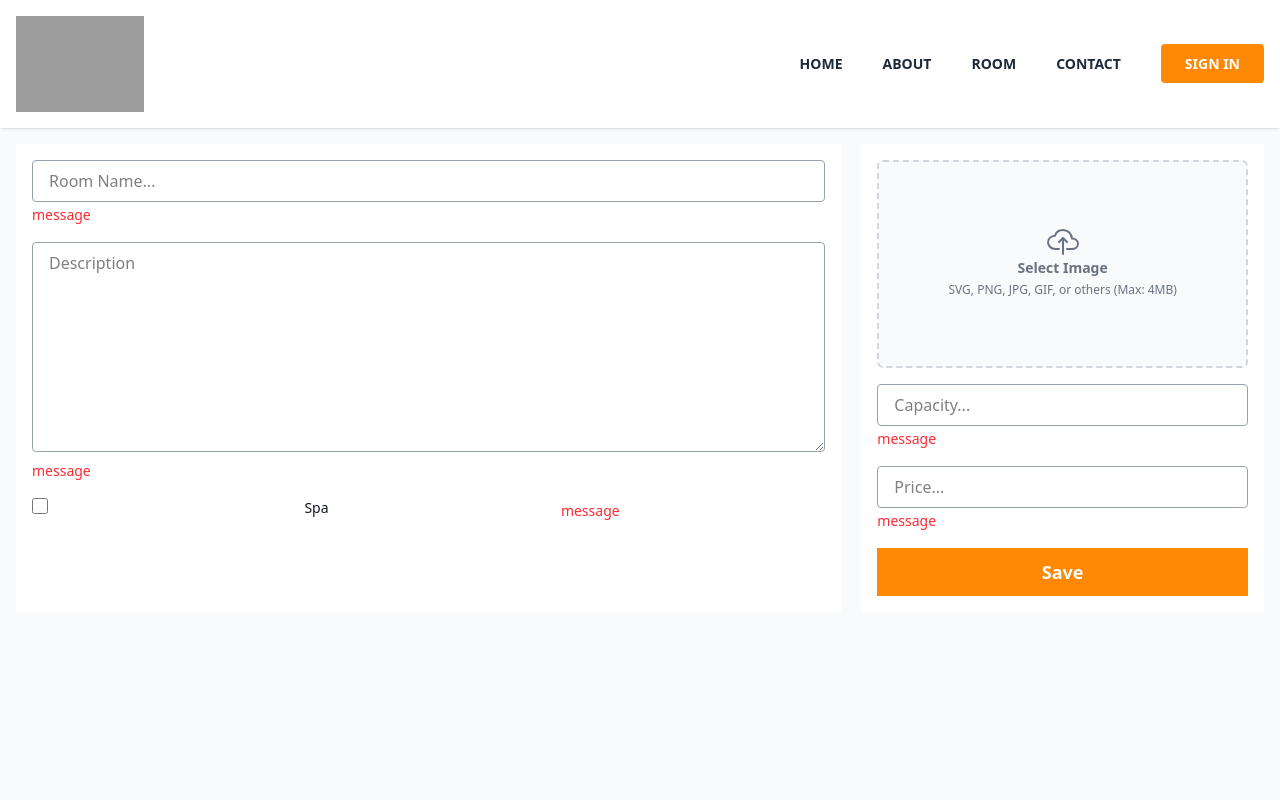
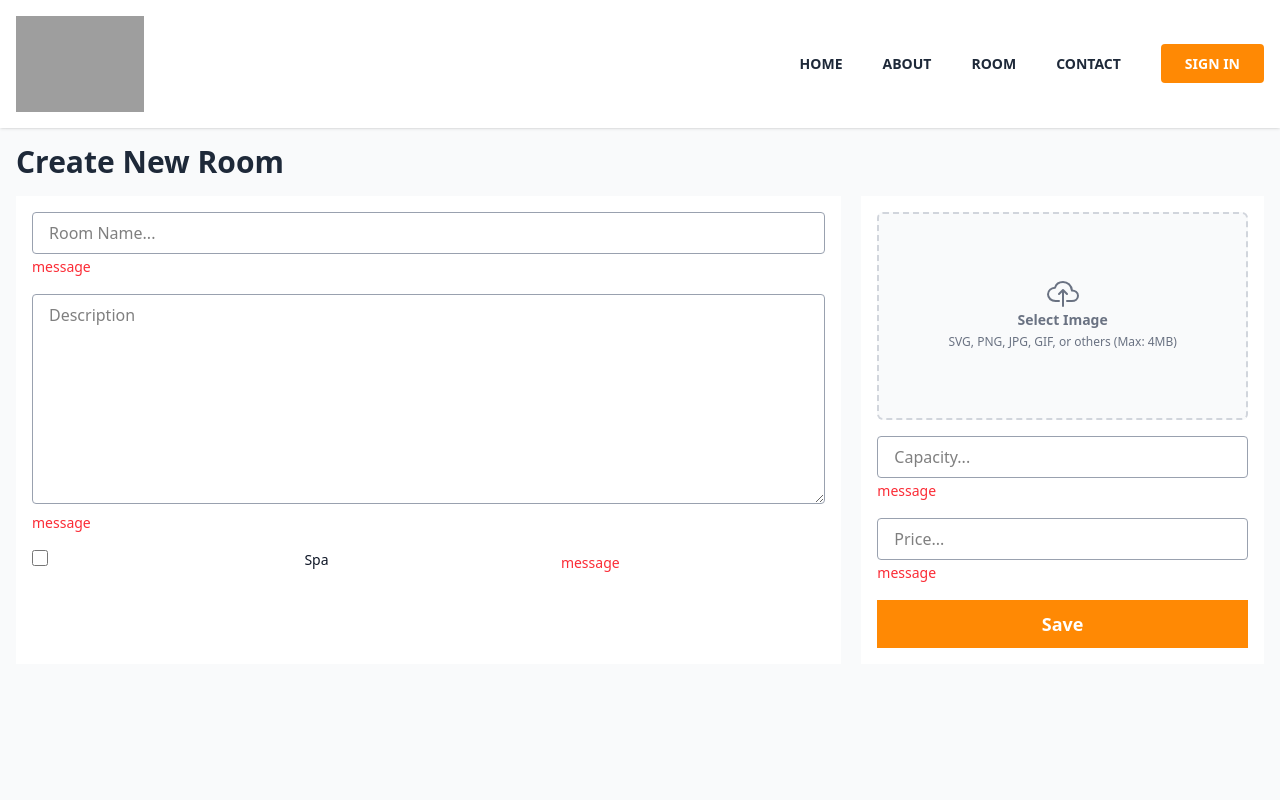
Before and after one commit to fikalalif/santaication, a Next.js app: page /admin/room/create in a window 1280 px wide. Shown: the top 800 px of the page. Built offline with nearby package versions, Linux system fonts and the light colour scheme; no server answers; grey boxes are pictures that could not be loaded.

Commit message:
add: create room

```diff
--- a/app/admin/room/create/page.tsx
+++ b/app/admin/room/create/page.tsx
@@ -1,10 +1,11 @@
-import CreateFrom from "@/components/admin/room/create-form"
+import CreateRoom from "@/components/admin/room/create-room"
+
 
 
 const CreateRoomPage = () => {
   return (
     <div className='max-w-screen-xl px-4 py-16 mt-20 mx-auto'>
-        <CreateFrom/>
+        <CreateRoom/>
     </div>
   )
 }
--- /dev/null
+++ b/components/admin/room/create-room.tsx
@@ -0,0 +1,12 @@
+import CreateFrom from "./create-form"
+
+const CreateRoom = () => {
+  return (
+    <div>
+        <h1 className="text-3xl font-bold text-gray-800 mb-4">Create New Room</h1>
+        <CreateFrom/>
+    </div>
+  )
+}
+
+export default CreateRoom
```
